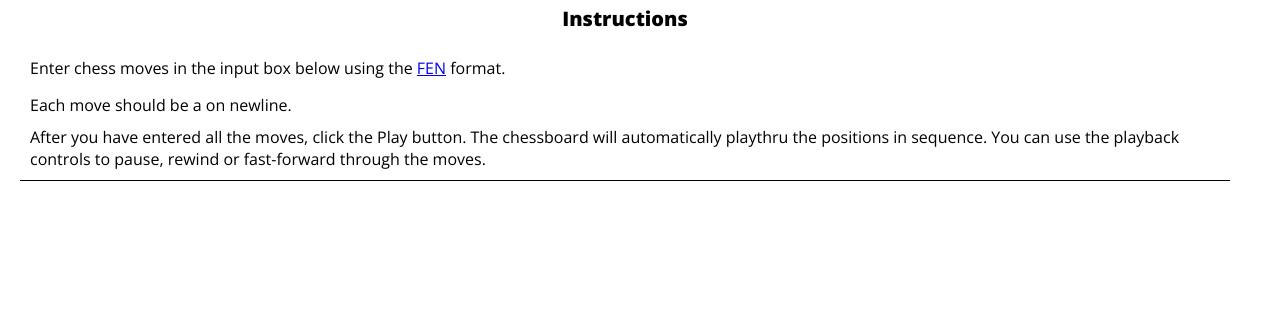
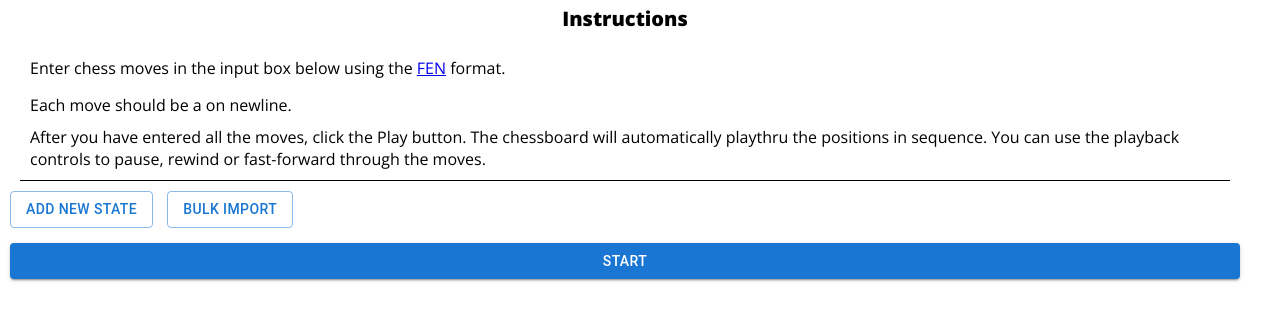
Before and after one commit to Svjard/chessplayback, a website built with webpack: page public/index.html in a window 1280 px wide. Shown: the part 82-402 px from the top of the page. Built offline with nearby package versions, Linux system fonts and the light colour scheme.

Commit message:
feat: Adding user input area with buttons for input control

```diff
--- a/public/index.html
+++ b/public/index.html
@@ -28,6 +28,14 @@
             <span class="text-line"></span>Each move should be a on newline.</span>
             <span class="text-line"></span>After you have entered all the moves, click the Play button. The chessboard will automatically playthru the positions in sequence. You can use the playback controls to pause, rewind or fast-forward through the moves.</span>
           </p>
+          <div>
+            <div id="moves"></div>
+            <div class="move-buttons">
+              <button id="add-new-state">Add New State</button>
+              <button id="bulk-import" style="margin-left: 10px;">Bulk Import</button>
+            </div>
+          </div>
+          <button id="start" class="primary margin-lr-10">Start</button>
         </div>
         <div class="col board-col"></div>
       </div>
--- a/public/styles.css
+++ b/public/styles.css
@@ -100,3 +100,90 @@ header img {
   display: block;
   padding: 5px 0;
 }
+
+button {
+  display: -webkit-inline-box;
+  display: -webkit-inline-flex;
+  display: -ms-inline-flexbox;
+  display: inline-flex;
+  -webkit-align-items: center;
+  -webkit-box-align: center;
+  -ms-flex-align: center;
+  align-items: center;
+  -webkit-box-pack: center;
+  -ms-flex-pack: center;
+  -webkit-justify-content: center;
+  justify-content: center;
+  position: relative;
+  box-sizing: border-box;
+  -webkit-tap-highlight-color: transparent;
+  background-color: transparent;
+  outline: 0;
+  border: 0;
+  margin: 0;
+  border-radius: 0;
+  padding: 0;
+  cursor: pointer;
+  -webkit-user-select: none;
+  -moz-user-select: none;
+  -ms-user-select: none;
+  user-select: none;
+  vertical-align: middle;
+  -moz-appearance: none;
+  -webkit-appearance: none;
+  -webkit-text-decoration: none;
+  text-decoration: none;
+  color: inherit;
+  font-family: "Roboto", "Helvetica", "Arial", sans-serif;
+  font-weight: 500;
+  font-size: 0.875rem;
+  line-height: 1.75;
+  letter-spacing: 0.02857em;
+  text-transform: uppercase;
+  min-width: 64px;
+  padding: 5px 15px;
+  border-radius: 4px;
+  -webkit-transition: background-color 250ms cubic-bezier(0.4, 0, 0.2, 1) 0ms,
+    box-shadow 250ms cubic-bezier(0.4, 0, 0.2, 1) 0ms,
+    border-color 250ms cubic-bezier(0.4, 0, 0.2, 1) 0ms,
+    color 250ms cubic-bezier(0.4, 0, 0.2, 1) 0ms;
+  transition: background-color 250ms cubic-bezier(0.4, 0, 0.2, 1) 0ms,
+    box-shadow 250ms cubic-bezier(0.4, 0, 0.2, 1) 0ms,
+    border-color 250ms cubic-bezier(0.4, 0, 0.2, 1) 0ms,
+    color 250ms cubic-bezier(0.4, 0, 0.2, 1) 0ms;
+  border: 1px solid rgba(25, 118, 210, 0.5);
+  color: #1976d2;
+}
+
+button:hover {
+  -webkit-text-decoration: none;
+  text-decoration: none;
+  background-color: rgba(25, 118, 210, 0.04);
+  border: 1px solid #1976d2;
+}
+
+button.primary {
+  transition: background-color 250ms cubic-bezier(0.4, 0, 0.2, 1) 0ms,
+    box-shadow 250ms cubic-bezier(0.4, 0, 0.2, 1) 0ms,
+    border-color 250ms cubic-bezier(0.4, 0, 0.2, 1) 0ms,
+    color 250ms cubic-bezier(0.4, 0, 0.2, 1) 0ms;
+  color: rgb(255, 255, 255);
+  background-color: rgb(25, 118, 210);
+  box-shadow: rgba(0, 0, 0, 0.2) 0px 3px 1px -2px,
+    rgba(0, 0, 0, 0.14) 0px 2px 2px 0px, rgba(0, 0, 0, 0.12) 0px 1px 5px 0px;
+}
+
+button.primary:hover {
+  text-decoration: none;
+  background-color: rgb(21, 101, 192);
+  box-shadow: rgba(0, 0, 0, 0.2) 0px 2px 4px -1px,
+    rgba(0, 0, 0, 0.14) 0px 4px 5px 0px, rgba(0, 0, 0, 0.12) 0px 1px 10px 0px;
+}
+
+#moves {
+  max-height: 250px;
+}
+
+#start {
+  margin-top: 15px;
+}
```
